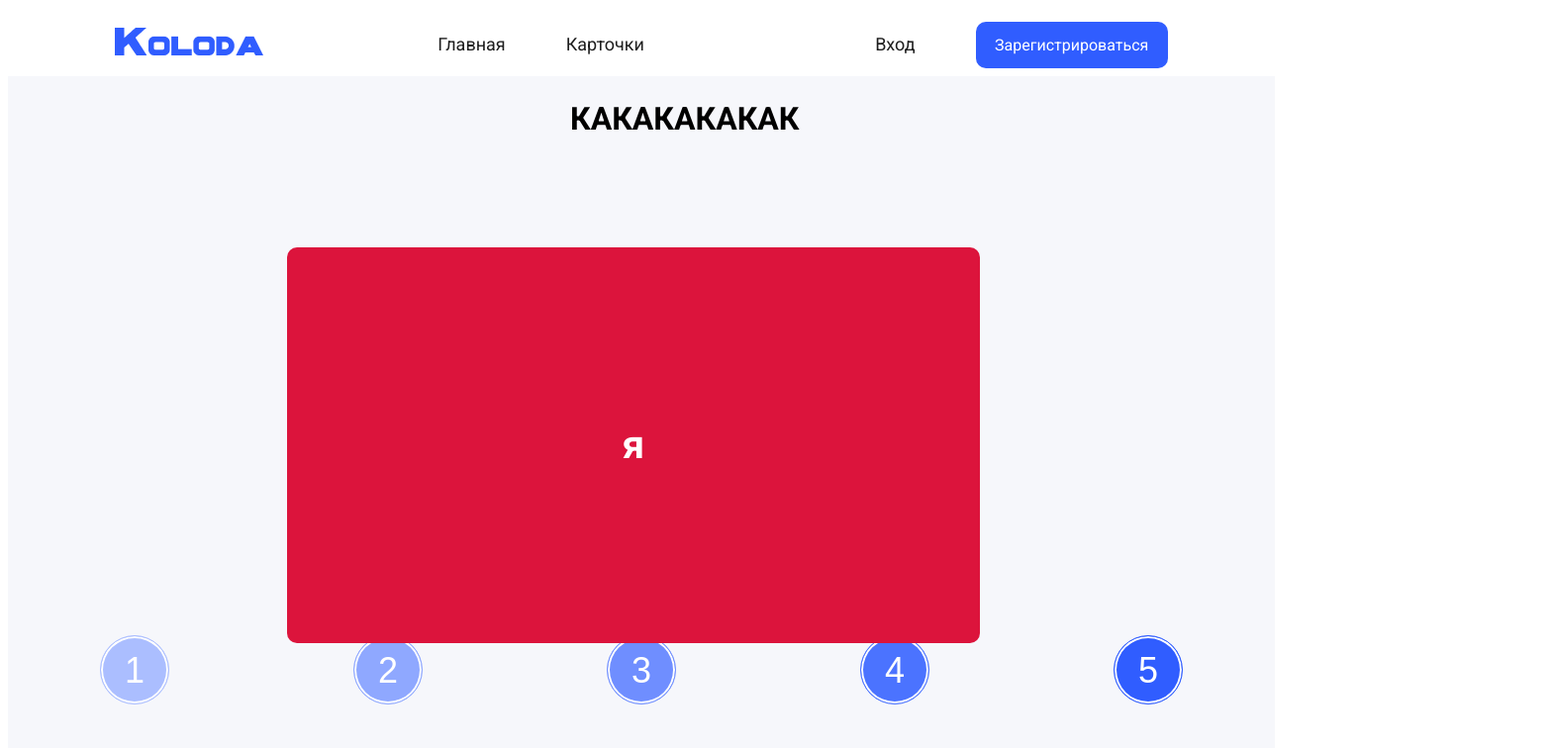
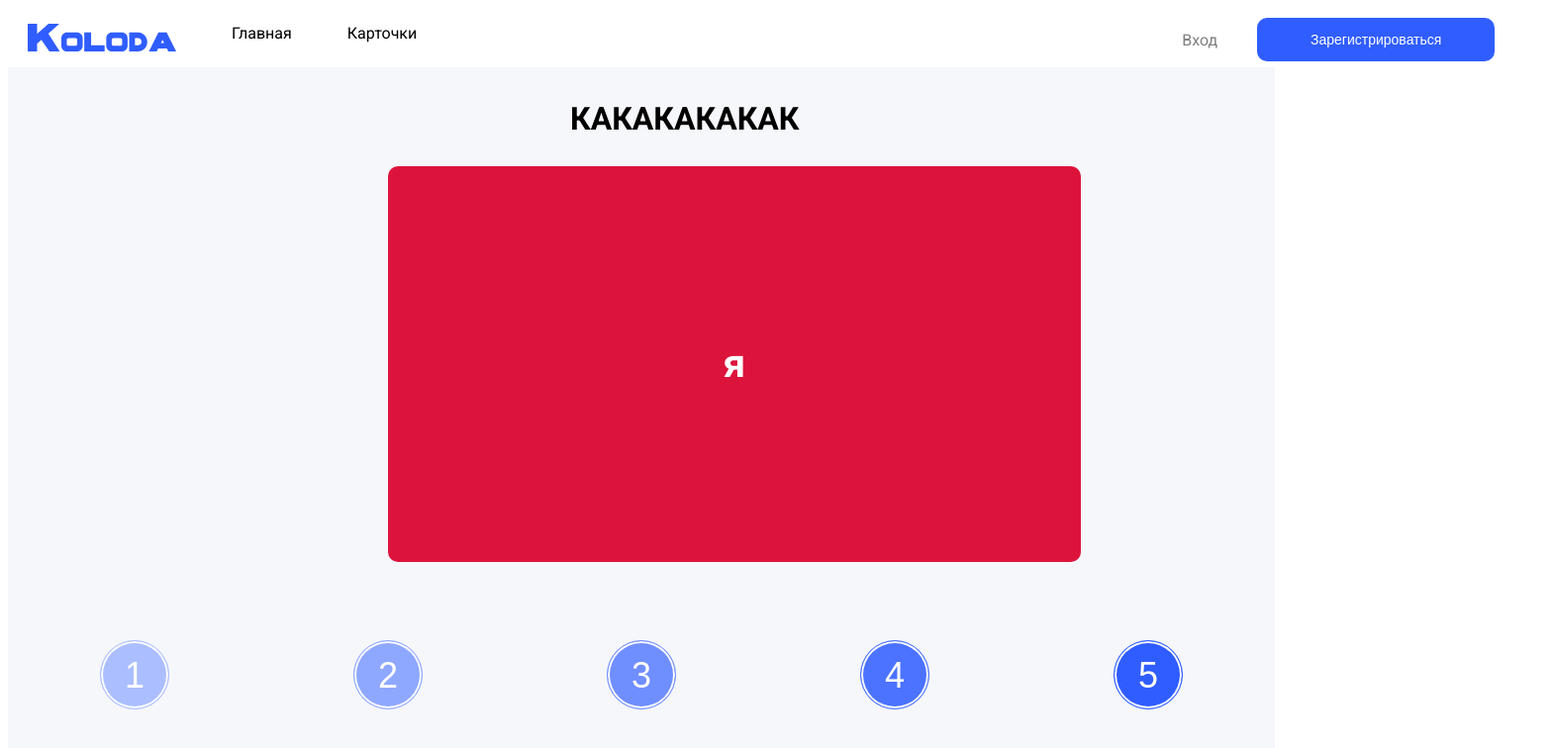
Before and after one commit to Bepuro/Quiz-project, a plain HTML site: page card.html in a window 1280 px wide. Shown: the whole page at 99% size, 1570 px wide, since content can reach past the window. Drawn offline with Linux system fonts and the light colour scheme.

Commit message:
refact card

```diff
--- a/card.html
+++ b/card.html
@@ -11,41 +11,40 @@
 </head>
 <body>
 <header>
-    <div class="container">
-        <div class="header-line">
-            <div class="header-logo">
-                <img src="img/Koloda.png" alt="">
-            </div>
-            <div class="nav">
-                <a class="nav-item" href="#">Главная</a>
-                <a class="nav-item" href="#">Карточки</a>
-            </div>
-            <div class = "authorization">
-                <a  class="nav-item" href="#">Вход</a>
-                <a  class="btn" href="#">Зарегистрироваться</a>
-            </div>
+    <div class="cnt">
+        <img class="logo" src="img/Koloda.svg"></div>
+    <div class="tab">
+        <div class="cnt">
+            <div class="tablinks text" onclick="window.location.href = 'index.html';">Главная</div>
         </div>
+        <div class="cnt">
+            <div class="tablinks text" onclick="window.location.href = 'cards.html';">Карточки</div>
+        </div>
+    </div>
+    <div class="wrp">
+        <div class="btn-1 text">Вход</div>
+        <button class="btn-2">Зарегистрироваться</button>
     </div>
 </header>
 <main>
-    <div class = "name-deсk">
+    <div class="name-deсk">
         <h1 class="name">КАКАКАКАКАК</h1>
     </div>
     <div class="wrap">
         <div class="scene scene--card">
             <div class="card">
-                <div class="card__face card__face--front"><span id = "f">я</span></div>
-                <div class="card__face card__face--back"><span id = "b">семья</span></div>
+                <div class="card__face card__face--front"><span id="f">я</span></div>
+                <div class="card__face card__face--back"><span id="b">семья</span></div>
             </div>
         </div>
 
     </div>
-    <div class = "estimation" >
-        <button class = "score one">1</button>
-        <button class = "score two">2</button>
-        <button class = "score three">3</button>
-        <button class = "score four">4</button>
-        <button class = "score five">5</button>
+    <div class="estimation">
+        <button id="one" class="score one">1</button>
+        <button class="score two">2</button>
+        <button class="score three">3</button>
+        <button class="score four">4</button>
+        <button class="score five">5</button>
 
     </div>
     <script src="script.js"></script>
--- a/css/card.css
+++ b/css/card.css
@@ -6,58 +6,80 @@ html,body{
 body {
     font-family: 'Roboto', sans-serif;
 }
-header {
-    height: 69px;
+header{
+    top: 0px;
+    align-items: flex-start;
+    background-color: white;
+    display: flex;
+    height: 60px !important;
+    width: 100%;
 }
 
-.container {
-    margin: 0px 20px;
+.tab {
+    align-items: flex-start;
+    display: flex;
+    gap: 16px;
+    margin-left: 16px;
+    position: relative;
+    width: fit-content;
 }
 
-.header-line {
-    padding-top: 20px;
-    padding-bottom: 20px;
-    display: flex;
-    align-items: center;
-    justify-content: space-around;
+.text{
+    letter-spacing: 0;
+    line-height: normal;
+    position: relative;
+    width: fit-content;
 }
 
-.nav-item {
-    color: #1E1E1E;
-    text-decoration: none;
-    font-weight: 400;
-    font-size: 18px;
-
-    margin-right: 57px;
+.cnt{
+    cursor: pointer;
+    align-items: center;
+    display: flex;
+    gap: 10px;
+    justify-content: center;
+    padding: 16px 20px;
+    position: relative;
+    width: fit-content;
 }
 
-.btn {
-    background-color: #305DFF;
-    color: #fff;
-    text-decoration: none;
-    padding: 14px 19.5px;
-    font-weight: 400;
-    border-radius: 10px;
+.wrp{
+    display: flex;
+    position: relative;
+    width: fit-content;
+    align-items: center;
+    gap: 40px;
+    padding: 10px 60px 10px 0;
+    margin-left: 753px;
 }
 
+.btn-1{
+    color: gray;
+}
 
-.wrap {
-    position: absolute;
-    width: 100%;
-    height: 100%;
-    left: 0;
-    top: 50px;
-    display: flex;
-    justify-content: center;
+.btn-2{
+    background-color: #305DFF;
+    color: white;
+    width: 240px;
     align-items: center;
+    border: 0px;
+    height: fit-content;
+    border-radius: 10px;
+    padding: 14px 18px;
+    font-size: 14px;
+}
+
+.btn-2:hover{
+    background-color: #0036f8;
 }
 
 .scene {
     display: inline-block;
     width: 700px;
     height: 400px;
-    margin: 40px 0;
+    margin-top: 100px;
+    margin-left: 30%;
     perspective: 600px;
+
 }
 
 .card {
@@ -104,7 +126,7 @@ main {
 
 .estimation {
 
-    height: 1200px;
+    height: 220px;
     display: -ms-flexbox;
     display: -webkit-box;
     display: flex;
--- a/css/cards.css
+++ b/css/cards.css
@@ -1,3 +1,7 @@
+body {
+    font-family: 'Roboto', sans-serif;
+}
+
 header{
     top: 0px;
     align-items: flex-start;
@@ -6,6 +10,7 @@ header{
     height: 60px !important;
     width: 100%;
 }
+
 
 .tab {
     align-items: flex-start;
--- a/script.js
+++ b/script.js
@@ -9,8 +9,13 @@ var cards = document.querySelectorAll('.card');
 let dir = {0:['мама','папа'],1:['тетя','дядя'],2:['сестра','брат']};
 let i = 0;
 
+document.getElementById("one").addEventListener(() => {
+
+})
 document.getElementById("one").onclick = function() {
+    console.log("232")
     if (Object.keys(dir).length === i) {
+
         document.getElementById("f").innerHTML = "Я";
         document.getElementById("b").innerHTML = "Семья";
         i =0;
```
Also changed, not shown: index.html (+1 -24 lines).
